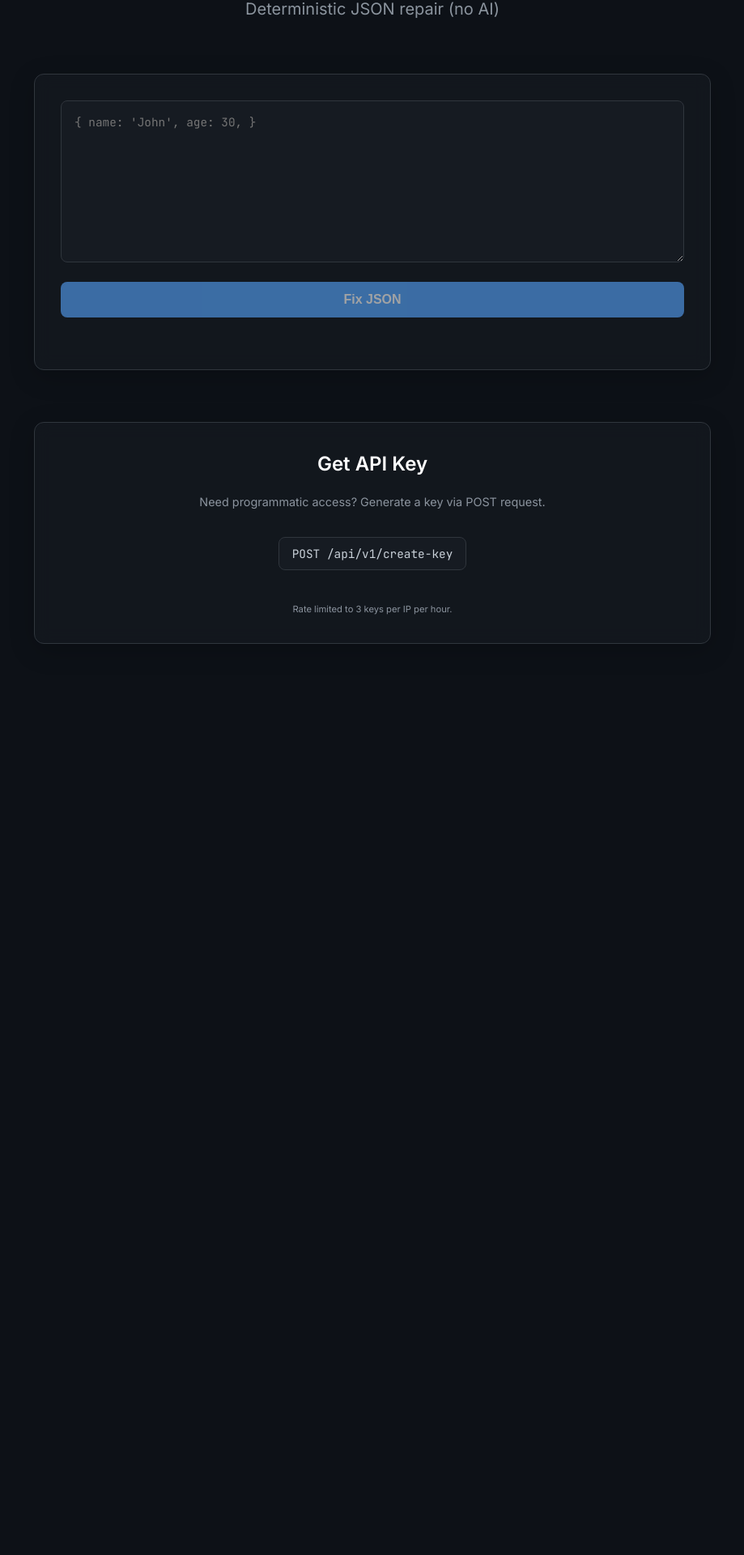
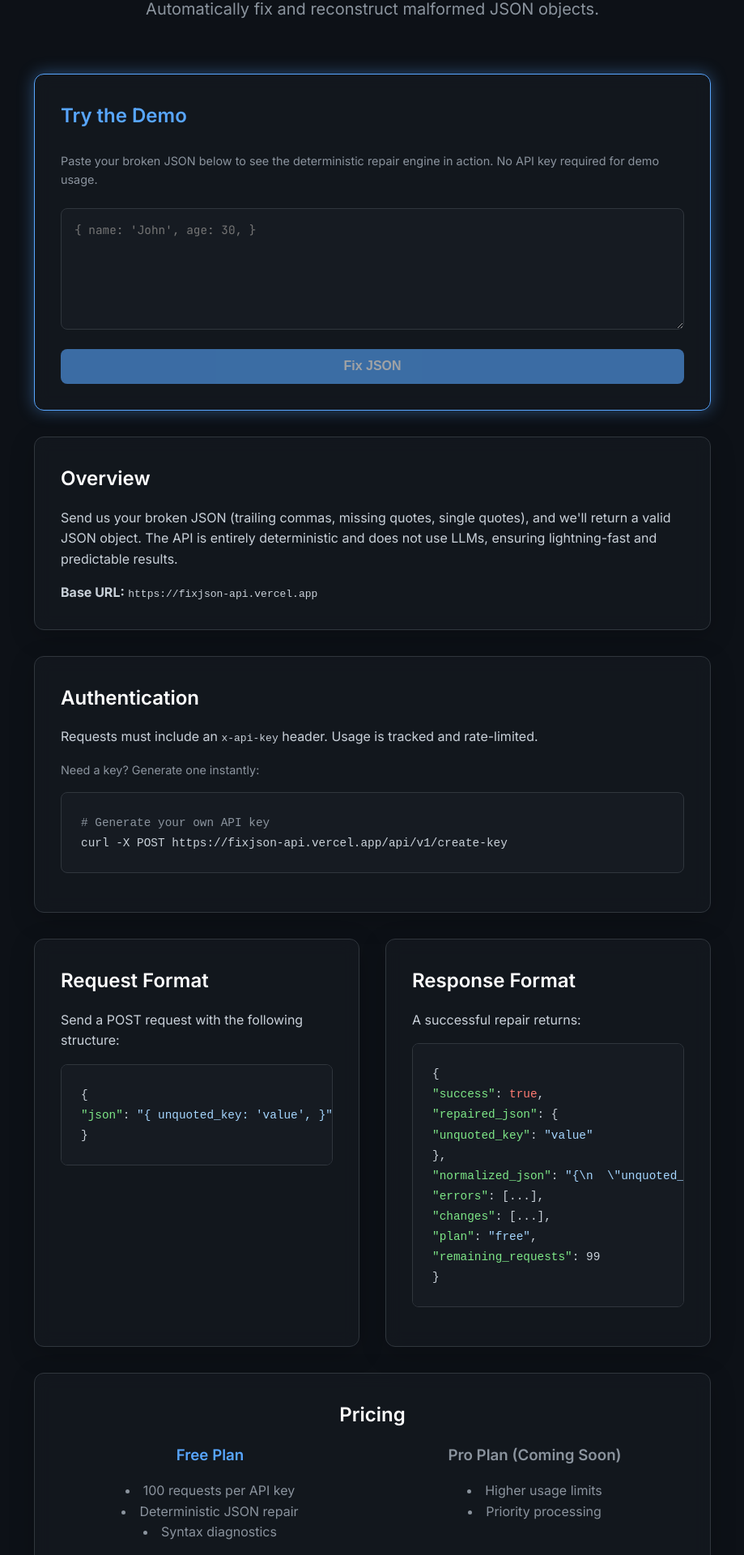
Before and after one commit to Lightningxyz/fixjson-api, a Next.js app: page / in a window 1280 px wide. Shown: the part 219-2139 px from the top of the page at 81% size, without its empty margins (180-1099 px from the left). Before the commit the page ends 1110 px from the top, so only its background shows below. Built offline with nearby package versions, Linux system fonts and the light colour scheme.

Commit message:
Merge interactive demo with API documentation

```diff
--- a/src/app/page.tsx
+++ b/src/app/page.tsx
@@ -40,18 +40,25 @@ export default function Home() {
   return (
     <main className="container">
       <header className="header">
-        <span className="badge">v1.0 Demo</span>
-        <h1 className="title">Fix Broken JSON Instantly</h1>
-        <p className="subtitle">Deterministic JSON repair (no AI)</p>
+        <span className="badge">v1.0 API Live</span>
+        <h1 className="title">fixjson API</h1>
+        <p className="subtitle">Automatically fix and reconstruct malformed JSON objects.</p>
       </header>
 
-      <section className="card">
+      {/* --- INTERACTIVE DEMO SECTION --- */}
+      <section className="card" style={{ border: '1px solid var(--accent)', boxShadow: '0 0 20px var(--accent-glow)' }}>
+        <h2 style={{ color: 'var(--accent)', marginBottom: '1.5rem' }}>Try the Demo</h2>
+        <p style={{ color: 'var(--text-secondary)', marginBottom: '1.5rem', fontSize: '0.9rem' }}>
+          Paste your broken JSON below to see the deterministic repair engine in action. No API key required for demo usage.
+        </p>
+
         <textarea
           className="textarea"
           placeholder="{ name: 'John', age: 30, }"
           value={input}
           onChange={(e) => setInput(e.target.value)}
           spellCheck={false}
+          style={{ height: '150px' }}
         />
 
         {error && <div className="error-text">{error}</div>}
@@ -60,24 +67,26 @@ export default function Home() {
           className="button"
           onClick={handleFix}
           disabled={loading || !input.trim()}
+          style={{ marginBottom: output ? '2rem' : '0' }}
         >
           {loading ? 'Fixing...' : 'Fix JSON'}
         </button>
 
         {output && (
-          <div style={{ marginTop: '2rem' }}>
+          <div style={{ marginTop: '1rem', animation: 'fadeInUp 0.5s ease-out' }}>
             <div style={{ display: 'flex', justifyContent: 'space-between', alignItems: 'center', marginBottom: '1rem' }}>
-              <h2 style={{ margin: 0 }}>Repaired Output</h2>
+              <h3 style={{ margin: 0, fontSize: '1rem' }}>Repaired Output</h3>
               <button className="copy-button" onClick={copyToClipboard}>Copy JSON</button>
             </div>
 
-            <pre className="code-block" style={{ maxHeight: '400px' }}>
+            <pre className="code-block" style={{ maxHeight: '300px' }}>
               <code>{JSON.stringify(output.repaired_json, null, 2)}</code>
             </pre>
 
+            <div className="flex-row" style={{ marginTop: '1.5rem' }}>
               {output.changes.length > 0 && (
-              <div style={{ marginTop: '1.5rem' }}>
-                <h3 style={{ fontSize: '1rem' }}>Changes Applied</h3>
+                <div className="flex-col" style={{ minWidth: '200px' }}>
+                  <h3 style={{ fontSize: '0.9rem' }}>Changes Applied</h3>
                   <ul style={{ listStyleType: 'disc' }}>
                     {output.changes.map((change: string, i: number) => (
                       <li key={i} className="list-item">{change}</li>
@@ -87,11 +96,11 @@ export default function Home() {
               )}
 
               {output.errors.length > 0 && (
-              <div style={{ marginTop: '1.5rem' }}>
-                <h3 style={{ fontSize: '1rem', color: '#ff7b72' }}>Diagnostics</h3>
+                <div className="flex-col" style={{ minWidth: '200px' }}>
+                  <h3 style={{ fontSize: '0.9rem', color: '#ff7b72' }}>Diagnostics</h3>
                   <ul style={{ listStyleType: 'circle' }}>
                     {output.errors.map((err: string, i: number) => (
-                    <li key={i} className="list-item" style={{ color: 'var(--text-secondary)', fontStyle: 'italic' }}>
+                      <li key={i} className="list-item" style={{ color: 'var(--text-secondary)', fontStyle: 'italic', fontSize: '0.8rem' }}>
                         {err}
                       </li>
                     ))}
@@ -99,21 +108,92 @@ export default function Home() {
                 </div>
               )}
             </div>
+          </div>
         )}
       </section>
 
-      <footer className="card" style={{ textAlign: 'center', marginTop: '4rem' }}>
-        <h2>Get API Key</h2>
-        <p style={{ color: 'var(--text-secondary)', fontSize: '0.9rem', marginBottom: '1rem' }}>
-          Need programmatic access? Generate a key via POST request.
+      {/* --- ORIGINAL DOCUMENTATION SECTIONS --- */}
+      <section className="card">
+        <h2>Overview</h2>
+        <p>
+          Send us your broken JSON (trailing commas, missing quotes, single quotes), and we'll return a valid JSON object.
+          The API is entirely deterministic and does not use LLMs, ensuring lightning-fast and predictable results.
         </p>
-        <code className="code-block" style={{ display: 'inline-block', padding: '0.5rem 1rem' }}>
-          POST /api/v1/create-key
+        <p style={{ marginTop: '1rem' }}>
+          <strong>Base URL:</strong> <code>https://fixjson-api.vercel.app</code>
+        </p>
+      </section>
+
+      <section className="card">
+        <h2>Authentication</h2>
+        <p>
+          Requests must include an <code>x-api-key</code> header. Usage is tracked and rate-limited.
+        </p>
+        <p style={{ marginTop: '1rem', color: 'var(--text-secondary)', fontSize: '0.9rem' }}>
+          Need a key? Generate one instantly:
+        </p>
+        <pre className="code-block">
+          <code>
+<span className="code-comment"># Generate your own API key</span><br/>
+curl -X POST https://fixjson-api.vercel.app/api/v1/create-key
           </code>
-        <p style={{ fontSize: '0.7rem', color: '#8b949e', marginTop: '1rem' }}>
-          Rate limited to 3 keys per IP per hour.
-        </p>
-      </footer>
+        </pre>
+      </section>
+
+      <div className="flex-row">
+        <section className="card flex-col">
+          <h2>Request Format</h2>
+          <p>Send a POST request with the following structure:</p>
+          <pre className="code-block">
+            <code>
+&#123;<br/>
+  <span className="code-key">"json"</span>: <span className="code-string">"&#123; unquoted_key: 'value', &#125;"</span><br/>
+&#125;
+            </code>
+          </pre>
+        </section>
+
+        <section className="card flex-col">
+          <h2>Response Format</h2>
+          <p>A successful repair returns:</p>
+          <pre className="code-block">
+            <code>
+&#123;<br/>
+  <span className="code-key">"success"</span>: <span className="code-boolean">true</span>,<br/>
+  <span className="code-key">"repaired_json"</span>: &#123;<br/>
+    <span className="code-key">"unquoted_key"</span>: <span className="code-string">"value"</span><br/>
+  &#125;,<br/>
+  <span className="code-key">"normalized_json"</span>: <span className="code-string">"&#123;\n  \"unquoted_key\": \"value\"\n&#125;"</span>,<br/>
+  <span className="code-key">"errors"</span>: [...],<br/>
+  <span className="code-key">"changes"</span>: [...],<br/>
+  <span className="code-key">"plan"</span>: <span className="code-string">"free"</span>,<br/>
+  <span className="code-key">"remaining_requests"</span>: 99<br/>
+&#125;
+            </code>
+          </pre>
+        </section>
+      </div>
+
+      <section className="card" style={{ textAlign: 'center' }}>
+        <h2>Pricing</h2>
+        <div className="flex-row">
+          <div className="flex-col">
+            <h3 style={{ color: 'var(--accent)' }}>Free Plan</h3>
+            <ul style={{ listStylePosition: 'inside', color: 'var(--text-secondary)' }}>
+              <li>100 requests per API key</li>
+              <li>Deterministic JSON repair</li>
+              <li>Syntax diagnostics</li>
+            </ul>
+          </div>
+          <div className="flex-col">
+            <h3 style={{ color: '#8b949e' }}>Pro Plan (Coming Soon)</h3>
+            <ul style={{ listStylePosition: 'inside', color: 'var(--text-secondary)' }}>
+              <li>Higher usage limits</li>
+              <li>Priority processing</li>
+            </ul>
+          </div>
+        </div>
+      </section>
     </main>
   );
 }
```
Lines whose indentation alone changed are shown as unchanged.
